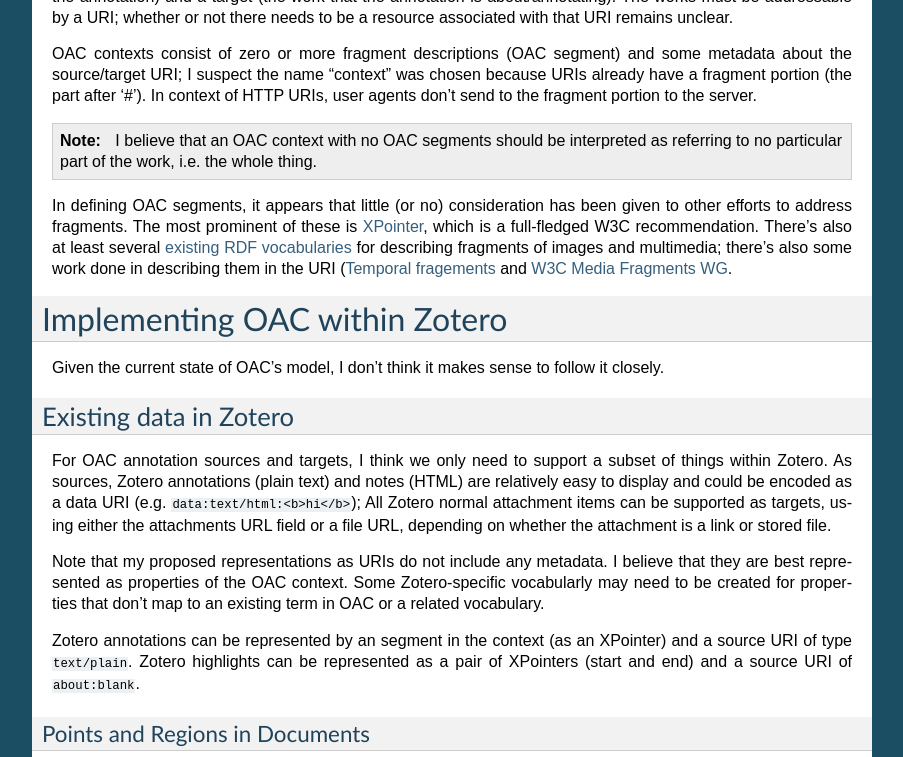
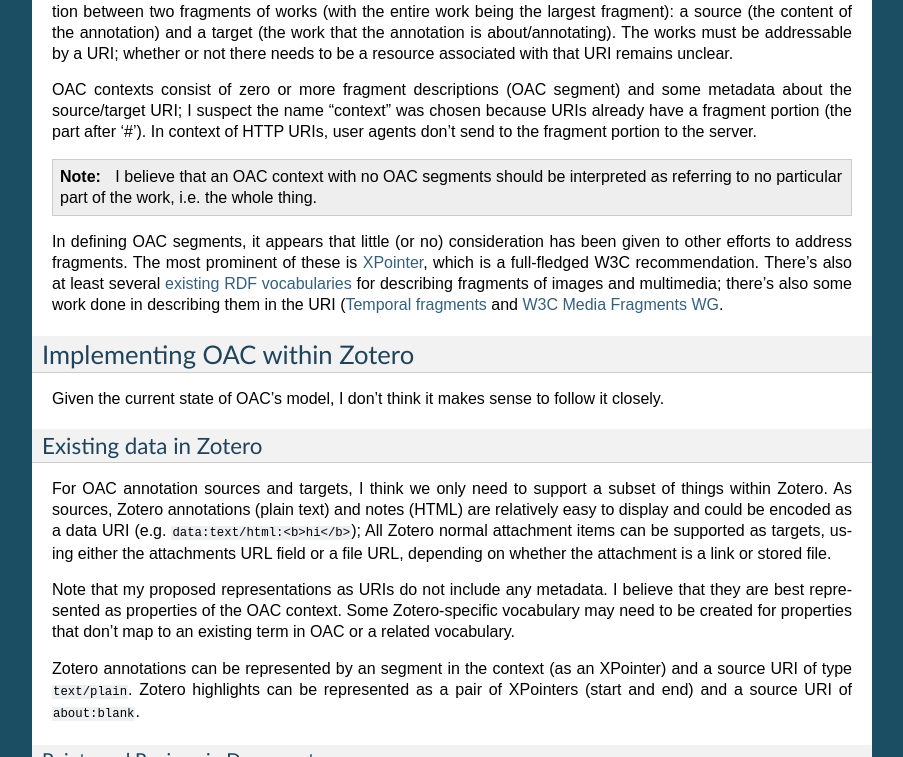
Before and after one commit to nikolasco/zotero-oac-doc, a Sphinx documentation site: the page built from source/planned-changes.rst, in a window 1280 px wide and 900 px high, scrolled down 885 px, cut to the strip 0-757 px from the top of the window. Shown: the whole strip, without its empty margins (198-1101 px from the left). Built offline with Sphinx 7.4.7, drawn with Linux system fonts in a browser that asks for light colours; some of the changed text lies outside the part shown.

Commit message:
version sent to people on Friday

```diff
--- a/source/planned-changes.rst
+++ b/source/planned-changes.rst
@@ -49,7 +53,7 @@
 stored by Zotero. Notes can have HTML stored in the SQLite
 database. Snapshots are stored as files.
 
-================
+
 OAC's data model
 ================
 
@@ -78,18 +82,18 @@
 full-fledged W3C recommendation. There's also at least several
 `existing RDF vocabularies <http://esw.w3.org/topic/W3PhotoVocabs>`_
 for describing fragments of images and multimedia; there's also some
-work done in describing them in the URI (`Temporal fragements
+work done in describing them in the URI (`Temporal fragments
 <http://annodex.net/TR/draft-pfeiffer-temporal-fragments-03.html>`_ and
 `W3C Media Fragments WG <http://www.w3.org/2008/WebVideo/Fragments/>`_.
 
-==============================
+
 Implementing OAC within Zotero
 ==============================
 
 Given the current state of OAC's model, I don't think it makes sense
 to follow it closely.
 
------------------------
+
 Existing data in Zotero
 -----------------------
 
@@ -104,7 +108,7 @@
 
 Note that my proposed representations as URIs do not include any
 metadata. I believe that they are best represented as properties of
-the OAC context. Some Zotero-specific vocabularly may need to be
+the OAC context. Some Zotero-specific vocabulary may need to be
 created for properties that don't map to an existing term in OAC or a
 related vocabulary.
 
@@ -113,7 +117,7 @@
 represented as a pair of XPointers (start and end) and a source URI of
 ``about:blank``.
 
-^^^^^^^^^^^^^^^^^^^^^^^^^^^^^^^
+
 Points and Regions in Documents
 ^^^^^^^^^^^^^^^^^^^^^^^^^^^^^^^
 
@@ -131,7 +135,7 @@
 
   .. cmember:: XPointer end
 
----------------------------
+
 Data to be generated by AXE
 ---------------------------
 
@@ -140,7 +144,7 @@
 undefined, but I believe that the following model is reasonable, both
 as a representation and as something to implement.
 
-^^^^^^^^^^
+
 2D Regions
 ^^^^^^^^^^
 
@@ -232,7 +236,7 @@
     last elements. No side should intersect any other side.
 
 
-^^^^^
+
 Time
 ^^^^^
 
@@ -248,7 +252,7 @@
 
     .. cmember:: Time end
 
-^^^^^^^^^^^^^^^^^^^^^^^^
+
 Combining Time and Space
 ^^^^^^^^^^^^^^^^^^^^^^^^
 
@@ -277,11 +281,11 @@
 
   .. cmember:: Float changeY
 
-----------------------
+
 Fragments, old and new
 ----------------------
 
-^^^^^^^^^^^^^^^^^^^^^^
+
 Internal Serialization
 ^^^^^^^^^^^^^^^^^^^^^^
 I believe that fragment descriptions should be stored in a serialized
@@ -290,7 +294,7 @@
 
 (would version numbers make sense?)
 
-^^^^^^^^^^^^^^^^^^^^^^^^^^^^^^^^^^^^^^^^^^^
+
 Valid Applications of Fragment Descriptions
 ^^^^^^^^^^^^^^^^^^^^^^^^^^^^^^^^^^^^^^^^^^^
 
@@ -302,7 +306,7 @@
 audio or videos. :class:`TemporaryRegion2D` and
 :class:`MovingRegion2D` must only be applied to videos.
 
-^^^^^^^
+
 Display
 ^^^^^^^
 
```
Also changed, not shown: other parts of source/planned-changes.rst (+5 -1 lines).
